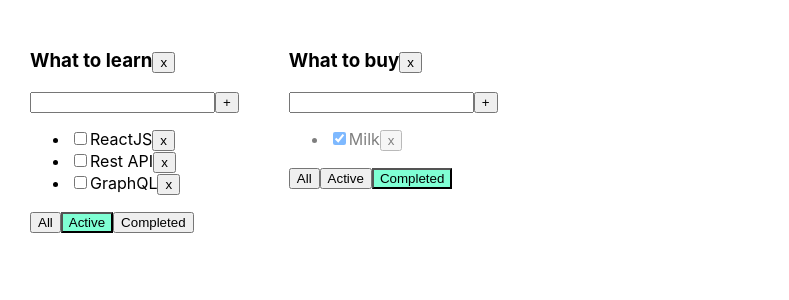
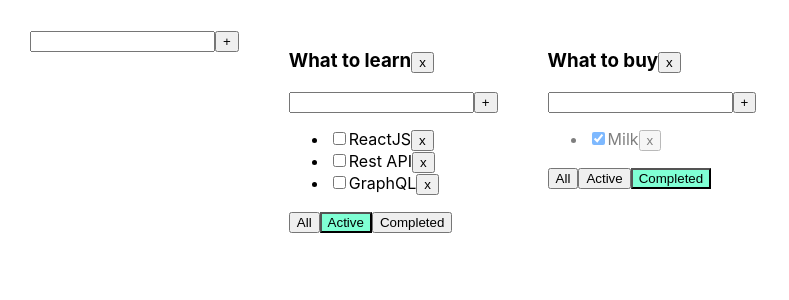
Before and after one commit to DenisGerasimenko/todolist, a React (Create React App) app: page / in a window 1280 px wide. Shown: the top 300 px of the page, without its empty margins (0-789 px from the left). Built offline with nearby package versions, Linux system fonts and the light colour scheme.

Commit message:
add functions addTodolist,changeTodolistTitle

```diff
--- /dev/null
+++ b/src/AddItemForm.tsx
@@ -0,0 +1,46 @@
+import React, {ChangeEvent, KeyboardEvent, useState} from "react";
+
+
+type AddItemFormPropsType = {
+    addItem: (title: string) => void
+}
+
+function AddItemForm(props: AddItemFormPropsType) {
+    let [title, setTitle] = useState('')
+    let [error, setError] = useState<string | null>(null)
+
+
+    const addItem = () => {
+        if (title.trim() !== '') {
+            props.addItem(title.trim())
+            setTitle("")
+        } else {
+            setError('Title is required ')
+        }
+    }
+
+    const onChangeHandler = (e: ChangeEvent<HTMLInputElement>) => {
+        setTitle(e.currentTarget.value)
+
+    }
+
+    const onKeyPressHandler = (e: KeyboardEvent<HTMLInputElement>) => {
+        setError(null)
+        if (e.charCode === 13) {
+            addItem();
+        }
+    }
+
+    return <div>
+        <input value={title}
+               onChange={onChangeHandler}
+               onKeyPress={onKeyPressHandler}
+               className={error ? "error" : ""}
+        />
+        <button onClick={addItem}>+</button>
+        {error && <div className="error-message">{error}</div>}
+    </div>
+
+}
+
+export default AddItemForm;
--- a/src/App.tsx
+++ b/src/App.tsx
@@ -1,7 +1,8 @@
 import React, {useState} from 'react';
 import './App.css';
-import {Todolist} from "./Todolist";
+import {TaskType, Todolist} from "./Todolist";
 import {v1} from "uuid";
+import AddItemForm from "./AddItemForm";
 
 
 export type FilterValuesType = 'all' | 'active' | 'completed';
@@ -10,6 +11,10 @@ type TodolistType = {
     id: string
     title: string
     filter: FilterValuesType
+}
+
+type TasksStateType = {
+    [key: string]: Array<TaskType>
 }
 
 function App() {
@@ -48,6 +53,15 @@ function App() {
         }
     }
 
+    function changeTaskTitle(taskId: string, newTitle: string, todolistId: string) {
+        let tasks = tasksObj[todolistId];
+        let task = tasks.find(t => t.id === taskId);
+        if (task) {
+            task.title = newTitle;
+            setTasks({...tasksObj})
+        }
+    }
+
     let todolistId1 = v1();
     let todolistId2 = v1();
 
@@ -63,7 +77,15 @@ function App() {
         setTasks({...tasksObj});
     }
 
-    let [tasksObj, setTasks] = useState({
+    function changeTodolistTitle(todolistId: string, newTitle: string) {
+        const todolist = todolists.find(tl => tl.id === todolistId);
+        if (todolist) {
+            todolist.title = newTitle;
+            setTodolists([...todolists])
+        }
+    }
+
+    let [tasksObj, setTasks] = useState<TasksStateType>({
         [todolistId1]: [
             {id: v1(), title: "HTML&CSS", isDone: true},
             {id: v1(), title: "JS", isDone: true},
@@ -77,8 +99,19 @@ function App() {
         ]
     });
 
+    function addTodolist(title: string) {
+        let newTodolistId = v1();
+        let newTodolist: TodolistType = {id: newTodolistId, title: title, filter: 'all'};
+        setTodolists([newTodolist, ...todolists]);
+        setTasks({
+            ...tasksObj,
+            [newTodolistId]: []
+        })
+    }
+
     return (
         <div className="App">
+            <AddItemForm addItem={addTodolist}/>
             {
                 todolists.map((tl) => {
                     let tasksForTodolist = tasksObj[tl.id];
@@ -102,8 +135,10 @@ function App() {
                         changeFilter={changeFilter}
                         addTask={addTask}
                         changeTaskStatus={changeStatus}
+                        changeTaskTitle={changeTaskTitle}
                         filter={tl.filter}
-                        removeTodolist={removeTodolist}/>
+                        removeTodolist={removeTodolist}
+                        changeTodolistTitle={changeTodolistTitle}/>
 
                 })
             }
--- /dev/null
+++ b/src/EditableSpan.tsx
@@ -0,0 +1,27 @@
+import React, {ChangeEvent, useState} from "react";
+
+type EditableSpanPropsType = {
+    title: string
+    onChange:(newValue:string)=>void
+}
+
+export function EditableSpan(props: EditableSpanPropsType) {
+
+    let[editMode,setEditMode] =useState(false);
+    let[title,setTitle] =useState("");
+
+    const activateEditMode =()=>{
+        setEditMode(true);
+        setTitle(props.title);
+    }
+    const activateViewMode =()=>{
+        setEditMode(false);
+        props.onChange(title);
+    }
+    const onChangeTitleHandler=(e:ChangeEvent<HTMLInputElement>)=>setTitle(e.currentTarget.value);
+
+    return editMode
+        ? <input value={title} onChange={onChangeTitleHandler} onBlur={activateViewMode} autoFocus/>
+        : <span onDoubleClick={activateEditMode}>{props.title}</span>
+
+}
--- a/src/Todolist.tsx
+++ b/src/Todolist.tsx
@@ -1,7 +1,9 @@
-import React, {ChangeEvent, KeyboardEvent, useState} from "react";
+import React, {ChangeEvent, useState} from "react";
 import {FilterValuesType} from "./App";
+import AddItemForm from "./AddItemForm";
+import {EditableSpan} from "./EditableSpan";
 
-type TaskType = {
+export type TaskType = {
     id: string
     title: string
     isDone: boolean
@@ -15,8 +17,10 @@ type PropsType = {
     changeFilter: (value: FilterValuesType, todolistId: string) => void
     addTask: (title: string, todolistId: string) => void
     changeTaskStatus: (taskId: string, isDone: boolean, todolistId: string) => void
+    changeTaskTitle: (taskId: string, newTitle: string, todolistId: string) => void
     filter: FilterValuesType
-    removeTodolist:(todolistId:string)=> void
+    removeTodolist: (todolistId: string) => void
+    changeTodolistTitle: (todolistId: string, newTitle: string) => void
 }
 
 export function Todolist(props: PropsType) {
@@ -24,13 +28,8 @@ export function Todolist(props: PropsType) {
     let [title, setTitle] = useState('')
     let [error, setError] = useState<string | null>(null)
 
-    const addTask = () => {
-        if (title.trim() !== '') {
-            props.addTask(title.trim(),props.id)
-            setTitle("")
-        } else {
-            setError('Title is required ')
-        }
+    const addTask = (title: string) => {
+        props.addTask(title, props.id)
     }
 
     const onChangeHandler = (e: ChangeEvent<HTMLInputElement>) => {
@@ -38,45 +37,42 @@ export function Todolist(props: PropsType) {
 
     }
 
-    const onKeyPressHandler = (e: KeyboardEvent<HTMLInputElement>) => {
-        setError(null)
-        if (e.charCode === 13) {
-            addTask();
-        }
+    const changeTodolistTitle = (newTitle: string) => {
+        props.changeTodolistTitle(props.id, newTitle);
     }
+
 
     const onAllClickHandler = () => props.changeFilter('all', props.id);
     const onActiveClickHandler = () => props.changeFilter('active', props.id);
     const onCompletedClickHandler = () => props.changeFilter('completed', props.id);
-    const removeTodolist=()=>{
+    const removeTodolist = () => {
         props.removeTodolist(props.id);
     }
 
     return <div>
-        <h3>{props.title}<button onClick={removeTodolist}>x</button></h3>
-        <div>
-            <input value={title}
-                   onChange={onChangeHandler}
-                   onKeyPress={onKeyPressHandler}
-                   className={error ? "error" : ""}
-            />
-            <button onClick={addTask}>+</button>
-            {error && <div className="error-message">{error}</div>}
-        </div>
+        <h3><EditableSpan title={props.title} onChange={changeTodolistTitle}/>
+            <button onClick={removeTodolist}>x</button>
+        </h3>
+        <AddItemForm addItem={addTask}/>
         <ul>
             {
                 props.tasks.map(t => {
 
-                    const onClickHandler = () => props.removeTask(t.id,props.id)
-                    const onChangeHandler = (e: ChangeEvent<HTMLInputElement>) => {
-                        props.changeTaskStatus(t.id, e.currentTarget.checked,props.id);
+                    const onClickHandler = () => props.removeTask(t.id, props.id)
+                    const onChangeStatusHandler = (e: ChangeEvent<HTMLInputElement>) => {
+                        props.changeTaskStatus(t.id, e.currentTarget.checked, props.id);
+                    }
+                    const onChangeTitleHandler = (newValue: string) => {
+                        props.changeTaskTitle(t.id, newValue, props.id);
                     }
 
                     return <li key={t.id} className={t.isDone ? 'is-done' : ""}>
                         <input type='checkbox'
-                               onChange={onChangeHandler}
+                               onChange={onChangeStatusHandler}
                                checked={t.isDone}/>
-                        <span>{t.title}</span>
+
+                        <EditableSpan title={t.title}
+                                      onChange={onChangeTitleHandler}/>
                         <button onClick={onClickHandler}>x</button>
                     </li>
                 })
```
